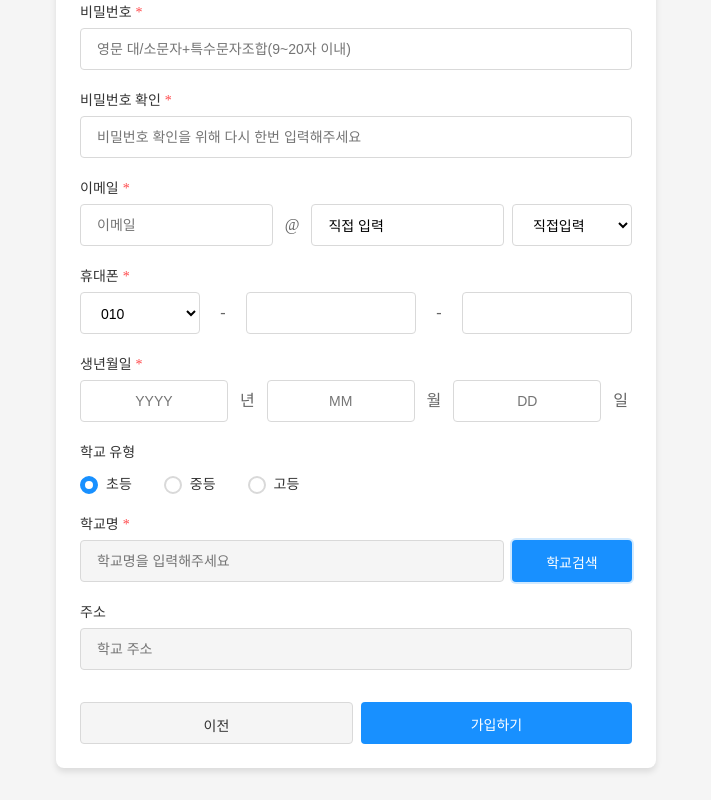
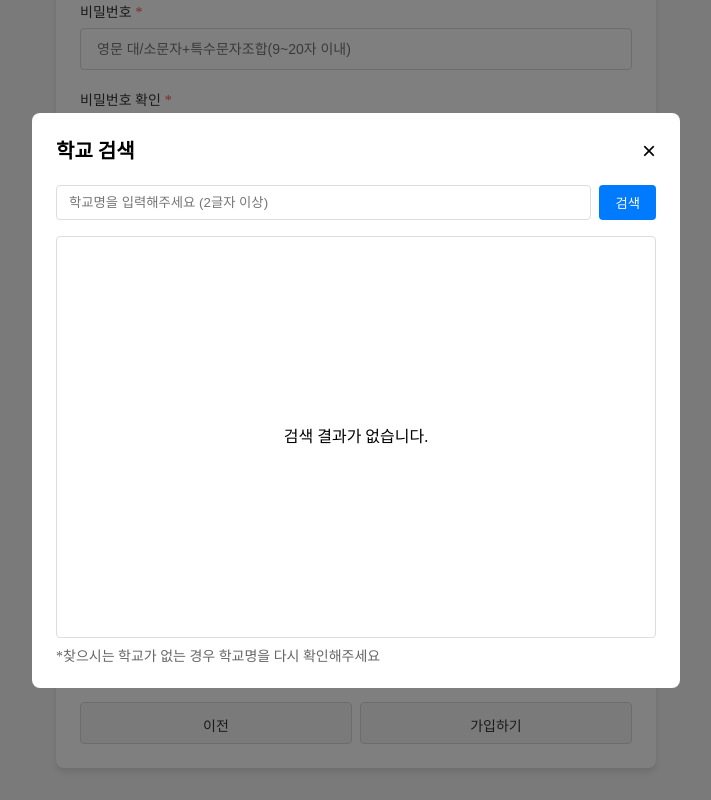
Before and after one commit to TLS-The-Last-Stop/edututor, a React (Vite) app in the folder Frontend/edututor/: page /join in a window 1280 px wide. Both pictures are taken after a click on the button "학교검색". Shown: the part 282-1082 px from the top of the page, without its empty margins (284-995 px from the left). Built offline with nearby package versions, Linux system fonts and the light colour scheme.

Commit message:
feat: 회원가입 화면 작업
- 학교 검색 컴포넌트 및 api 요청

- 서버와 연결 x

```diff
--- /dev/null
+++ b/Frontend/edututor/src/components/user/SchoolSearchModal.jsx
@@ -0,0 +1,219 @@
+import styled from 'styled-components';
+import { useEffect, useState } from 'react';
+import { getSchool } from '../../api/user/school.js';
+
+const ModalOverlay = styled.div`
+    position: fixed;
+    top: 0;
+    left: 0;
+    right: 0;
+    bottom: 0;
+    background-color: rgba(0, 0, 0, 0.5);
+    display: flex;
+    justify-content: center;
+    align-items: center;
+    z-index: 1000;
+`;
+
+const ModalContent = styled.div`
+    background: white;
+    padding: 24px;
+    border-radius: 8px;
+    width: 100%;
+    max-width: 600px;
+    max-height: 80vh;
+    display: flex;
+    flex-direction: column;
+    position: relative;
+`;
+
+const ModalHeader = styled.div`
+    display: flex;
+    justify-content: space-between;
+    align-items: center;
+    margin-bottom: 20px;
+`;
+
+const ModalTitle = styled.h2`
+    margin: 0;
+    font-size: 1.25rem;
+    font-weight: bold;
+`;
+
+const CloseButton = styled.button`
+    background: none;
+    border: none;
+    font-size: 1.5rem;
+    cursor: pointer;
+    padding: 0;
+`;
+
+const SearchBox = styled.div`
+    display: flex;
+    gap: 8px;
+    margin-bottom: 16px;
+`;
+
+const SearchInput = styled.input`
+    flex: 1;
+    padding: 8px 12px;
+    border: 1px solid #ddd;
+    border-radius: 4px;
+`;
+
+const SearchButton = styled.button`
+    padding: 8px 16px;
+    background-color: #007bff;
+    color: white;
+    border: none;
+    border-radius: 4px;
+    cursor: pointer;
+
+    &:disabled {
+        background-color: #ccc;
+    }
+`;
+
+const ResultsContainer = styled.div`
+    border: 1px solid #ddd;
+    border-radius: 4px;
+    height: 400px;
+    overflow-y: auto;
+`;
+
+const ResultError = styled.div`
+    height: 100%;
+    display: flex;
+    align-items: center;
+    justify-content: center;
+    content: #666;
+`;
+
+const ResultItem = styled.div`
+    padding: 12px;
+    border-bottom: 1px solid #eee;
+    cursor: pointer;
+
+    &:hover {
+        background-color: #f8f9fa;
+    }
+
+    &:last-child {
+        border-bottom: none;
+    }
+`;
+
+const SchoolName = styled.div`
+    font-weight: 500;
+    margin-bottom: 4px;
+`;
+
+const SchoolAddress = styled.div`
+    font-size: 0.875rem;
+    color: #666;
+`;
+
+const SchoolType = styled.div`
+    font-size: 0.875rem;
+    color: #888;
+    margin-top: 4px;
+`;
+
+const HelpText = styled.div`
+    font-size: 0.875rem;
+    color: #666;
+    margin-top: 12px;
+`;
+
+const SchoolSearchModal = ({ isOpen, onClose, onSelectSchool }) => {
+  const [searchKeyword, setSearchKeyword] = useState('');
+  const [searchResults, setSearchResults] = useState([]);
+  const [isLoading, setIsLoading] = useState(false);
+
+  useEffect(() => {
+    if (isOpen) document.body.style.overflow = 'hidden';
+    if (!isOpen) document.body.style.overflow = 'unset';
+
+    return () => {
+      document.body.style.overflow = 'unset';
+    };
+  }, [isOpen]);
+
+  const handleSearch = async () => {
+    if (searchKeyword.length < 2) {
+      alert('2글자 이상 입력해주세요.');
+      return;
+    }
+
+    setIsLoading(true);
+    try {
+      const result = await getSchool(searchKeyword);
+      setSearchResults(result.schoolInfo[1].row);
+    } catch (error) {
+      console.error('School search failed:', error);
+      setSearchResults([]);
+    } finally {
+      setIsLoading(false);
+    }
+  };
+
+  const handleKeyDown = (e) => {
+    if (e.key === 'Enter') {
+      handleSearch();
+    }
+  };
+
+  if (!isOpen) return null;
+
+  return (
+    <ModalOverlay onClick={onClose}>
+      <ModalContent onClick={e => e.stopPropagation()}>
+        <ModalHeader>
+          <ModalTitle>학교 검색</ModalTitle>
+          <CloseButton onClick={onClose}>&times;</CloseButton>
+        </ModalHeader>
+
+        <SearchBox>
+          <SearchInput
+            value={searchKeyword}
+            onChange={e => setSearchKeyword(e.target.value)}
+            onKeyUp={handleKeyDown} placeholder="학교명을 입력해주세요 (2글자 이상)"
+          />
+
+          <SearchButton onClick={handleSearch} disabled={isLoading}>
+            {isLoading ? '검색중...' : '검색'}
+          </SearchButton>
+        </SearchBox>
+
+        <ResultsContainer>
+          {!searchResults || searchResults.length === 0 ? (
+            <ResultError>{isLoading ? '검색중...' : '검색 결과가 없습니다.'}</ResultError>
+          ) : (
+            Array.isArray(searchResults) ? (
+              searchResults.map(school => (
+                <ResultItem key={school.SD_SCHUL_CODE} onClick={() => onSelectSchool(school)}>
+                  <SchoolName>{school.SCHUL_NM}</SchoolName>
+                  <SchoolAddress>{school.ORG_RDNMA}</SchoolAddress>
+                  <SchoolType>{school.SCHUL_KND_SC_NM}</SchoolType>
+                </ResultItem>
+              ))
+            ) : (
+              <ResultItem onClick={() => onSelectSchool(searchResults)}>
+                <SchoolName>{searchResults.SCHUL_NM}</SchoolName>
+                <SchoolAddress>{searchResults.ORG_RDNMA}</SchoolAddress>
+                <SchoolType>{searchResults.SCHUL_KND_SC_NM}</SchoolType>
+              </ResultItem>
+            )
+          )}
+        </ResultsContainer>
+
+        <HelpText>
+          *찾으시는 학교가 없는 경우 학교명을 다시 확인해주세요
+        </HelpText>
+
+      </ModalContent>
+    </ModalOverlay>
+  );
+};
+
+export default SchoolSearchModal;
--- a/Frontend/edututor/src/components/user/UserJoinForm.jsx
+++ b/Frontend/edututor/src/components/user/UserJoinForm.jsx
@@ -12,9 +12,11 @@ import {
   FormHeader,
   FormSection,
   Input,
-  InputGroup, JoinButtonGroup,
+  InputGroup,
+  JoinButtonGroup,
   Label,
-  RadioGroup, RadioInput,
+  RadioGroup,
+  RadioInput,
   RadioLabel,
   Required,
   Select,
@@ -22,7 +24,7 @@ import {
   Title
 } from '../common/UserStyledComponents.js';
 
-const UserJoinForm = ({ errors, form, school, handleInputChange, handleSchoolSearch, onSubmit }) => {
+const UserJoinForm = ({ errors, form, getInputHandler, handleSchoolSearch, selectedSchool, onSubmit }) => {
 
   return (
     <Container>
@@ -41,7 +43,7 @@ const UserJoinForm = ({ errors, form, school, handleInputChange, handleSchoolSea
                 id="fullName"
                 name="fullName"
                 value={form.fullName}
-                onChange={handleInputChange}
+                onChange={getInputHandler}
                 placeholder="이름을 입력해주세요."
               />
             </FormGroup>
@@ -55,7 +57,7 @@ const UserJoinForm = ({ errors, form, school, handleInputChange, handleSchoolSea
                   id="loginId"
                   name="loginId"
                   value={form.loginId}
-                  onChange={handleInputChange}
+                  onChange={getInputHandler}
                   placeholder="영문 대/소문자+숫자조합 (6~20자 이내)"
                 />
                 <Button type="button">
@@ -72,8 +74,9 @@ const UserJoinForm = ({ errors, form, school, handleInputChange, handleSchoolSea
                 id="password"
                 name="password"
                 value={form.password}
-                onChange={handleInputChange}
+                onChange={getInputHandler}
                 placeholder="영문 대/소문자+특수문자조합(9~20자 이내)"
+                $hasError={errors.passwordMatch}
               />
             </FormGroup>
 
@@ -83,11 +86,16 @@ const UserJoinForm = ({ errors, form, school, handleInputChange, handleSchoolSea
               </Label>
               <Input
                 id="passwordCheck"
+                name="passwordCheck"
                 value={form.passwordCheck}
+                onChange={getInputHandler}
                 placeholder="비밀번호 확인을 위해 다시 한번 입력해주세요"
+                $hasError={errors.passwordMatch}
               />
             </FormGroup>
-
+            {errors.passwordMatch && (
+              <ErrorText>비밀번호가 일치하지 않습니다.</ErrorText>
+            )}
             <FormGroup>
               <Label htmlFor="email">
                 이메일<Required>*</Required>
@@ -97,7 +105,7 @@ const UserJoinForm = ({ errors, form, school, handleInputChange, handleSchoolSea
                   id="email"
                   name="email"
                   value={form.email}
-                  onChange={handleInputChange}
+                  onChange={getInputHandler}
                   placeholder="이메일"
                 />
                 <Divider>@</Divider>
@@ -105,12 +113,12 @@ const UserJoinForm = ({ errors, form, school, handleInputChange, handleSchoolSea
                   id="emailDomain"
                   name="emailDomain"
                   value={form.emailDomain || form.emailDomainSelect}
-                  onChange={handleInputChange}
+                  onChange={getInputHandler}
                 />
                 <Select
                   name="emailDomainSelect"
                   value={form.emailDomainSelect}
-                  onChange={handleInputChange}
+                  onChange={getInputHandler}
                 >
                   <option value="">직접입력</option>
                   <option value="naver.com">naver.com</option>
@@ -128,7 +136,7 @@ const UserJoinForm = ({ errors, form, school, handleInputChange, handleSchoolSea
                 <Select
                   name="phoneFirst"
                   value={form.phoneFirst}
-                  onChange={handleInputChange}
+                  onChange={getInputHandler}
                 >
                   <option value="010">010</option>
                   <option value="011">011</option>
@@ -139,16 +147,16 @@ const UserJoinForm = ({ errors, form, school, handleInputChange, handleSchoolSea
                   name="phoneMiddle"
                   maxLength="4"
                   value={form.phoneMiddle}
-                  onChange={handleInputChange}
-                  hasError={errors.phoneMiddle}
+                  onChange={getInputHandler}
+                  $hasError={errors.phoneMiddle}
                 />
                 <Divider>-</Divider>
                 <Input
                   name="phoneLast"
                   maxLength="4"
                   value={form.phoneLast}
-                  onChange={handleInputChange}
-                  hasError={errors.phoneLast}
+                  onChange={getInputHandler}
+                  $hasError={errors.phoneLast}
                 />
               </SelectGroup>
               {(errors.phoneMiddle || errors.phoneLast) && (
@@ -167,8 +175,8 @@ const UserJoinForm = ({ errors, form, school, handleInputChange, handleSchoolSea
                   maxLength="4"
                   placeholder="YYYY"
                   value={form.birthYear}
-                  onChange={handleInputChange}
-                  hasError={errors.birthYear}
+                  onChange={getInputHandler}
+                  $hasError={errors.birthYear}
                 />
                 <Divider>년</Divider>
                 <DateInput
@@ -177,8 +185,8 @@ const UserJoinForm = ({ errors, form, school, handleInputChange, handleSchoolSea
                   maxLength="2"
                   placeholder="MM"
                   value={form.birthMonth}
-                  onChange={handleInputChange}
-                  hasError={errors.birthMonth}
+                  onChange={getInputHandler}
+                  $hasError={errors.birthMonth}
                 />
                 <Divider>월</Divider>
                 <DateInput
@@ -187,8 +195,8 @@ const UserJoinForm = ({ errors, form, school, handleInputChange, handleSchoolSea
                   maxLength="2"
                   placeholder="DD"
                   value={form.birthDay}
-                  onChange={handleInputChange}
-                  hasError={errors.birthDay}
+                  onChange={getInputHandler}
+                  $hasError={errors.birthDay}
                 />
                 <Divider>일</Divider>
               </DateGroup>
@@ -207,7 +215,7 @@ const UserJoinForm = ({ errors, form, school, handleInputChange, handleSchoolSea
                     name="schoolType"
                     value="초등"
                     checked={form.schoolType === '초등'}
-                    onChange={handleInputChange}
+                    onChange={getInputHandler}
                   />
                   초등
                 </RadioLabel>
@@ -217,7 +225,7 @@ const UserJoinForm = ({ errors, form, school, handleInputChange, handleSchoolSea
                     name="schoolType"
                     value="중등"
                     checked={form.schoolType === '중등'}
-                    onChange={handleInputChange}
+                    onChange={getInputHandler}
                   />
                   중등
                 </RadioLabel>
@@ -227,7 +235,7 @@ const UserJoinForm = ({ errors, form, school, handleInputChange, handleSchoolSea
                     name="schoolType"
                     value="고등"
                     checked={form.schoolType === '고등'}
-                    onChange={handleInputChange}
+                    onChange={getInputHandler}
                   />
                   고등
                 </RadioLabel>
@@ -243,11 +251,11 @@ const UserJoinForm = ({ errors, form, school, handleInputChange, handleSchoolSea
                 <Input
                   id="schoolName"
                   name="schoolName"
-                  value={form.schoolName}
-                  placeholder="학교명을 입력해주세요"
+                  value={selectedSchool.name}
+                  placeholder="학교를 검색해주세요"
                   readOnly
                 />
-                <Button type="button" primary>
+                <Button type="button" $primary onClick={handleSchoolSearch}>
                   학교검색
                 </Button>
               </InputGroup>
@@ -259,7 +267,7 @@ const UserJoinForm = ({ errors, form, school, handleInputChange, handleSchoolSea
               <Input
                 id="schoolAddress"
                 name="schoolAddress"
-                value={form.schoolAddress}
+                value={selectedSchool.address}
                 readOnly
                 placeholder="학교 주소"
               />
@@ -268,7 +276,7 @@ const UserJoinForm = ({ errors, form, school, handleInputChange, handleSchoolSea
             {/* 이전/가입하기 버튼 - InputGroup 스타일 활용 */}
             <JoinButtonGroup>
               <Button type="button" style={{ width: '50%' }}>이전</Button>
-              <Button type="submit" style={{ width: '50%' }} primary>가입하기</Button>
+              <Button type="submit" style={{ width: '50%' }} $primary>가입하기</Button>
             </JoinButtonGroup>
 
           </FieldSet>
--- a/Frontend/edututor/src/pages/user/UserJoin.jsx
+++ b/Frontend/edututor/src/pages/user/UserJoin.jsx
@@ -1,6 +1,6 @@
 import { useState } from 'react';
-import { getSchool } from '../../api/user/school.js';
 import UserJoinForm from '../../components/user/UserJoinForm.jsx';
+import SchoolSearchModal from '../../components/user/SchoolSearchModal.jsx';
 
 
 const formData = {
@@ -20,7 +20,16 @@ const formData = {
   schoolType       : '초등'
 };
 
-const schoolInfo = {
+const initErrors = {
+  phoneMiddle  : false,
+  phoneLast    : false,
+  birthYear    : false,
+  birthMonth   : false,
+  birthDay     : false,
+  passwordMatch: false
+};
+
+const SCHOOL_KEYS = {
   id        : 'SD_SCHUL_CODE',
   type      : 'SCHUL_KND_SC_NM',
   name      : 'SCHUL_NM',
@@ -28,77 +37,45 @@ const schoolInfo = {
   address   : 'ORG_RDNMA'
 };
 
-const inputError = {
-  phoneMiddle: false,
-  phoneLast  : false,
-  birthYear  : false,
-  birthMonth : false,
-  birthDay   : false
+const initSchool = {
+  id        : '',
+  type      : '',
+  name      : '',
+  officeCode: '',
+  address   : ''
 };
-/*
-* "ATPT_OFCDC_SC_CODE": "N10",
-          "ATPT_OFCDC_SC_NM": "충청남도교육청",
-          "SD_SCHUL_CODE": "8171042",
-          "SCHUL_NM": "주포초등학교",
-          "ENG_SCHUL_NM": "Jupo Elementary School",
-          "SCHUL_KND_SC_NM": "초등학교",
-          "LCTN_SC_NM": "충청남도",
-          "JU_ORG_NM": "충청남도보령교육지원청",
-          "FOND_SC_NM": "공립",
-          "ORG_RDNZC": "33414 ",
-          "ORG_RDNMA": "충청남도 보령시 주포면 보령읍성길 87-22",
-          "ORG_RDNDA": "(주포면)",
-          "ORG_TELNO": "041-932-7006",
-          "HMPG_ADRES": "http://jupo.cnees.kr",
-          "COEDU_SC_NM": "남여공학",
-          "ORG_FAXNO": "041-934-5253",
-          "HS_SC_NM": null,
-          "INDST_SPECL_CCCCL_EXST_YN": "N",
-          "HS_GNRL_BUSNS_SC_NM": "해당없음",
-          "SPCLY_PURPS_HS_ORD_NM": null,
-          "ENE_BFE_SEHF_SC_NM": "전기",
-          "DGHT_SC_NM": "주간",
-          "FOND_YMD": "19110705",
-          "FOAS_MEMRD": "19111205",
-          "LOAD_DTM": "20240310"
-* */
-
 
 const UserJoin = () => {
   const [form, setForm] = useState(formData);
-  const [school, setSchool] = useState(schoolInfo);
-  const [isSearching, setIsSearching] = useState(false);
-  const [errors, setErrors] = useState(inputError);
+  const [selectedSchool, setSelectedSchool] = useState(initSchool);
+  const [errors, setErrors] = useState(initErrors);
+  const [isSearchModalOpen, setIsSearchModalOpen] = useState(false);
 
   const handleInputChange = (e) => {
     const { name, value } = e.target;
 
-    if (['phoneMiddle', 'phoneLast', 'birthYear', 'birthMonth', 'birthDay'].includes(name)) {
-      const hasNonNumber = /[^0-9]/.test(value);
-      const numberOnly = value.replace(/[^0-9]/g, '');
+    setForm(prev => ({
+      ...prev,
+      [name]: value
+    }));
 
-      setErrors(prev => ({
-        ...prev,
-        [name]: hasNonNumber
-      }));
-
-      setForm(prev => ({
-        ...prev,
-        [name]: numberOnly
-      }));
-      return;
+    if (name === 'password' || name === 'passwordCheck') {
+      handlePasswordCheck(name, value);
     }
 
-    if (name === 'emailDomainSelect') {
+  };
+
+  /* 이메일 처리 */
+  const handleEmailDomain = (e) => {
+    const { name, value } = e.target;
+
+    if (name === 'emailDomainSelects') {
       setForm(prev => ({
         ...prev,
         emailDomainSelect: value,
         emailDomain      : value
       }));
-      return;
-    }
-
-    if (name === 'emailDomain') {
+    } else {
       setForm(prev => ({
         ...prev,
         emailDomain      : value,
@@ -106,23 +83,81 @@ const UserJoin = () => {
       }));
     }
 
+  };
+
+  /* 숫자만 입력 가능한 필드 처리 */
+  const handleNumberInput = (e) => {
+    const { name, value } = e.target;
+    const hasNonNumber = /[^0-9]/.test(value);
+    const numberOnly = value.replace(/[^0-9]/g, '');
+
+    setErrors(prev => ({
+      ...prev,
+      [name]: hasNonNumber
+    }));
+
     setForm(prev => ({
       ...prev,
-      [name]: value
+      [name]: numberOnly
     }));
   };
 
-  const handleSchoolSearch = (e) => {
-    setIsSearching(true);
+  /* 비밀번호 확인 */
+  const handlePasswordCheck = (name, value) => {
+    if (name === 'password') {
+      setErrors(prev => ({
+        ...prev,
+        passwordMatch: value !== form.passwordCheck && form.passwordCheck !== ''
+      }));
+    } else {
+      setErrors(prev => ({
+        ...prev,
+        passwordMatch: form.password !== value && value !== ''
+      }));
+    }
+  };
 
-    // 학교 검색 API 호출
-    getSchool(e.target.value);
+  /* input type에 따른 handler 선택 */
+  const getInputHandler = (e) => {
+    const { name } = e.target;
+    if (['phoneMiddle', 'phoneLast', 'birthYear', 'birthMonth', 'birthDay'].includes(name)) {
+      return handleNumberInput(e);
+    }
+
+    if (['emailDomain', 'emailDomainSelect'].includes(name)) {
+      return handleEmailDomain(e);
+    }
+
+    return handleInputChange(e);
+  };
+
+  /* 학교 검색 */
+  const handleSchoolSearch = () => {
+    setIsSearchModalOpen(true);
+  };
+
+  const handleSelectSchool = (schoolData) => {
+    setSelectedSchool(prev => ({
+      ...prev,
+      id        : schoolData[SCHOOL_KEYS.id],
+      type      : schoolData[SCHOOL_KEYS.type],
+      name      : schoolData[SCHOOL_KEYS.name],
+      officeCode: schoolData[SCHOOL_KEYS.officeCode],
+      address   : schoolData[SCHOOL_KEYS.address]
+    }));
+
+    setIsSearchModalOpen(false);
+
   };
 
   return (
     <>
-      <UserJoinForm errors={errors} form={form} school={school} handleInputChange={handleInputChange}
-                    handleSchoolSearch={handleSchoolSearch} />
+      <UserJoinForm errors={errors} form={form} getInputHandler={getInputHandler}
+                    handleSchoolSearch={handleSchoolSearch} selectedSchool={selectedSchool}
+      />
+      <SchoolSearchModal isOpen={isSearchModalOpen} onClose={() => setIsSearchModalOpen(false)}
+                         onSelectSchool={handleSelectSchool}
+      />
     </>
   );
 };
```
